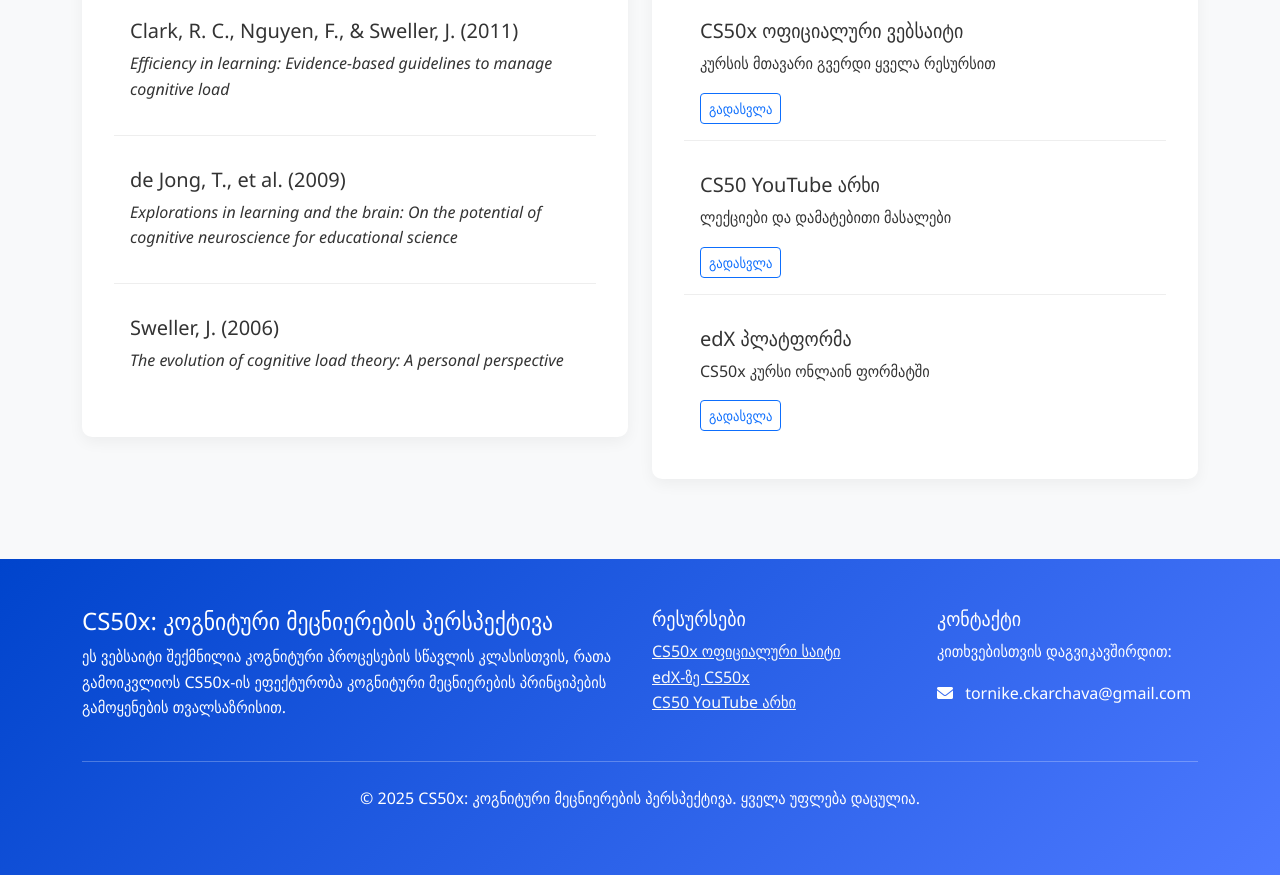
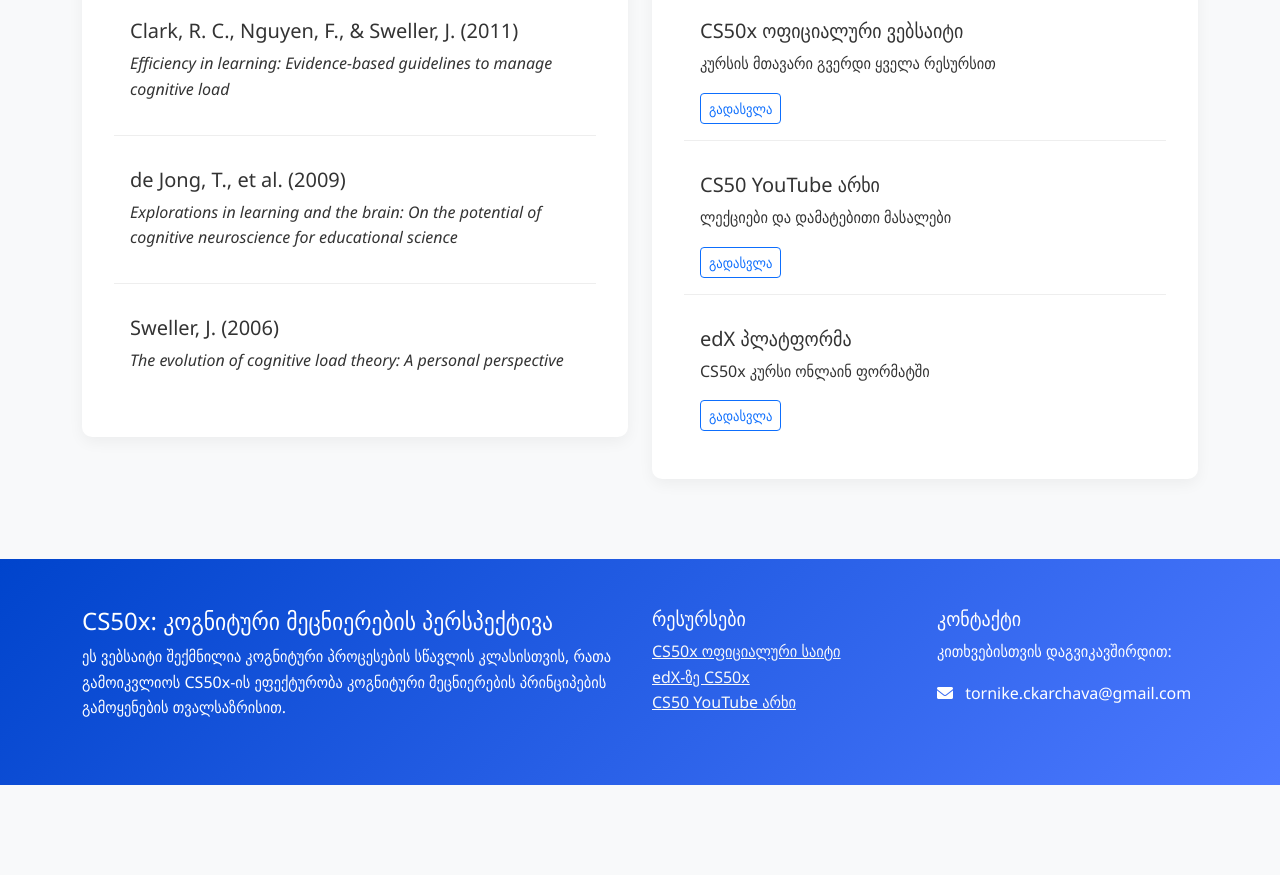
Before and after one commit to tokothedodo/tokothedodo.github.io, a plain HTML site: page index.html in a window 1280 px wide. Shown: the part 7639-8514 px from the top of the page. After the commit the page ends 8424 px from the top, so only its background shows below. Drawn offline with nearby package versions, Linux system fonts and the light colour scheme.

Commit message:
Remove copyright section from footer
Removed footer copyright section from index.html

```diff
--- a/index.html
+++ b/index.html
@@ -475,12 +475,6 @@
                     <p><i class="fas fa-envelope me-2"></i> tornike.ckarchava@gmail.com</p>
                 </div>
             </div>
-            <hr class="my-4">
-            <div class="row">
-                <div class="col-md-12 text-center">
-                    <p>&copy; 2025 CS50x: კოგნიტური მეცნიერების პერსპექტივა. ყველა უფლება დაცულია.</p>
-                </div>
-            </div>
         </div>
     </footer>
 
```
